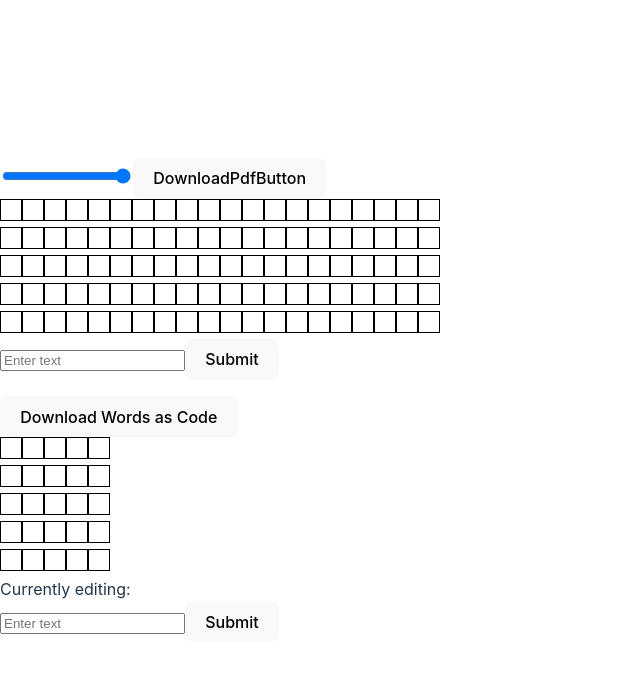
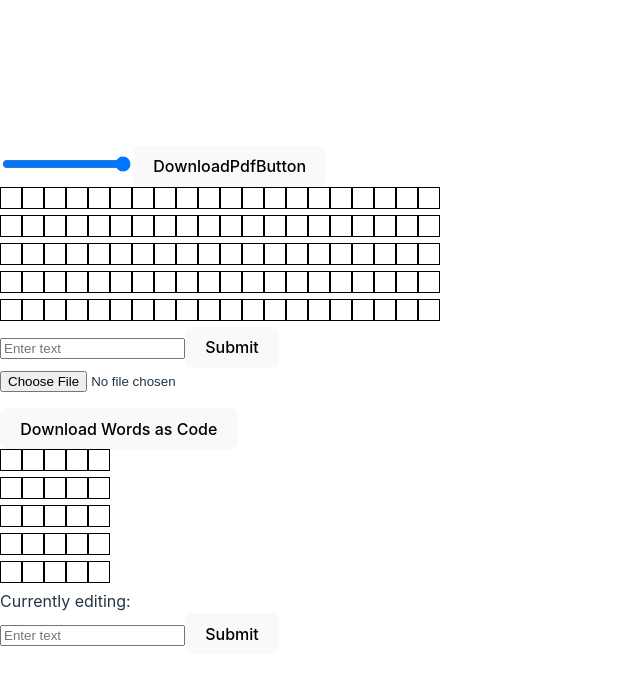
Before and after one commit to erik-sth/pixelboard, a React (Vite) app: page / in a window 1280 px wide. Shown: the top 684 px of the page, without its empty margins (0-640 px from the left). Built offline with nearby package versions, Linux system fonts and the light colour scheme.

Commit message:
added file upload and import words
Co-authored-by: Erik <erik-sth@users.noreply.github.com>

```diff
--- a/src/App.tsx
+++ b/src/App.tsx
@@ -1,10 +1,10 @@
-import React, { useState } from 'react';
-import MatrixComponent from './pixelboard/pixelboard';
-import AllChar from './pixelboard/allChar';
-import DownloadPdfButton from './pixelboard/DownloadPdf';
+import React, { useState } from "react";
+import MatrixComponent from "./pixelboard/pixelboard";
+import AllChar from "./pixelboard/allChar";
+import DownloadPdfButton from "./pixelboard/DownloadPdf";
 
 function App() {
-	const [currentString, setCurrentString] = useState<string>('');
+  const [currentString, setCurrentString] = useState<string>("");
   const [allWords, setAllWords] = useState<string[]>([]);
   const [width, setWidth] = useState<number>(20);
 
@@ -13,21 +13,38 @@ function App() {
     const inputValue = e.target.elements.textInput.value;
 
     setAllWords((prevWords) => [...prevWords, inputValue]);
-		e.target.elements.textInput.value = '';
+    e.target.elements.textInput.value = "";
+  };
+
+  const handleFileUpload = (e) => {
+    const fileInput = e.target;
+    const file = fileInput.files[0];
+
+    if (file) {
+      const reader = new FileReader();
+      reader.onload = (event) => {
+        const fileContent = event.target.result;
+        const words = fileContent.match(/\b\w+\b/g) || []; // Extract words using a regular expression
+
+        setAllWords((prevWords) => [...prevWords, ...words]);
+      };
+
+      reader.readAsText(file);
+    }
   };
 
   const formatWordsAsCode = () => {
     const codeOutput = `Words: [${allWords
       .map((word) => `'${word}'`)
-			.join(', ')}];`;
+      .join(", ")}]`;
 
-		const blob = new Blob([codeOutput], { type: 'text/plain' });
+    const blob = new Blob([codeOutput], { type: "text/plain" });
 
     const url = URL.createObjectURL(blob);
 
-		const a = document.createElement('a');
+    const a = document.createElement("a");
     a.href = url;
-		a.download = 'words.txt';
+    a.download = "words.txt";
 
     a.click();
 
@@ -37,12 +54,10 @@ function App() {
   return (
     <div>
       <input
-				type='range'
-				min='4'
-				max='50'
-				onChange={(e: React.ChangeEvent<HTMLInputElement>) =>
-					setWidth(parseInt(e.target.value))
-				}
+        type="range"
+        min="4"
+        max="50"
+        onChange={(e) => setWidth(parseInt(e.target.value))}
       ></input>
       <DownloadPdfButton width={width} height={5} words={allWords} />
       <MatrixComponent
@@ -51,15 +66,14 @@ function App() {
         word={currentString}
       ></MatrixComponent>
       <form onSubmit={handleFormSubmit}>
-				<input name='textInput' placeholder='Enter text' />
-				<button type='submit'>Submit</button>
+        <input name="textInput" placeholder="Enter text" />
+        <button type="submit">Submit</button>
       </form>
+      <input type="file" onChange={handleFileUpload} accept=".txt" />
       <ul>
         {allWords.map((word, index) => (
           <li key={index}>
-						<button onClick={() => setCurrentString(word)}>
-							{word}
-						</button>
+            <button onClick={() => setCurrentString(word)}>{word}</button>
           </li>
         ))}
       </ul>
```
Lines whose indentation alone changed are shown as unchanged.
